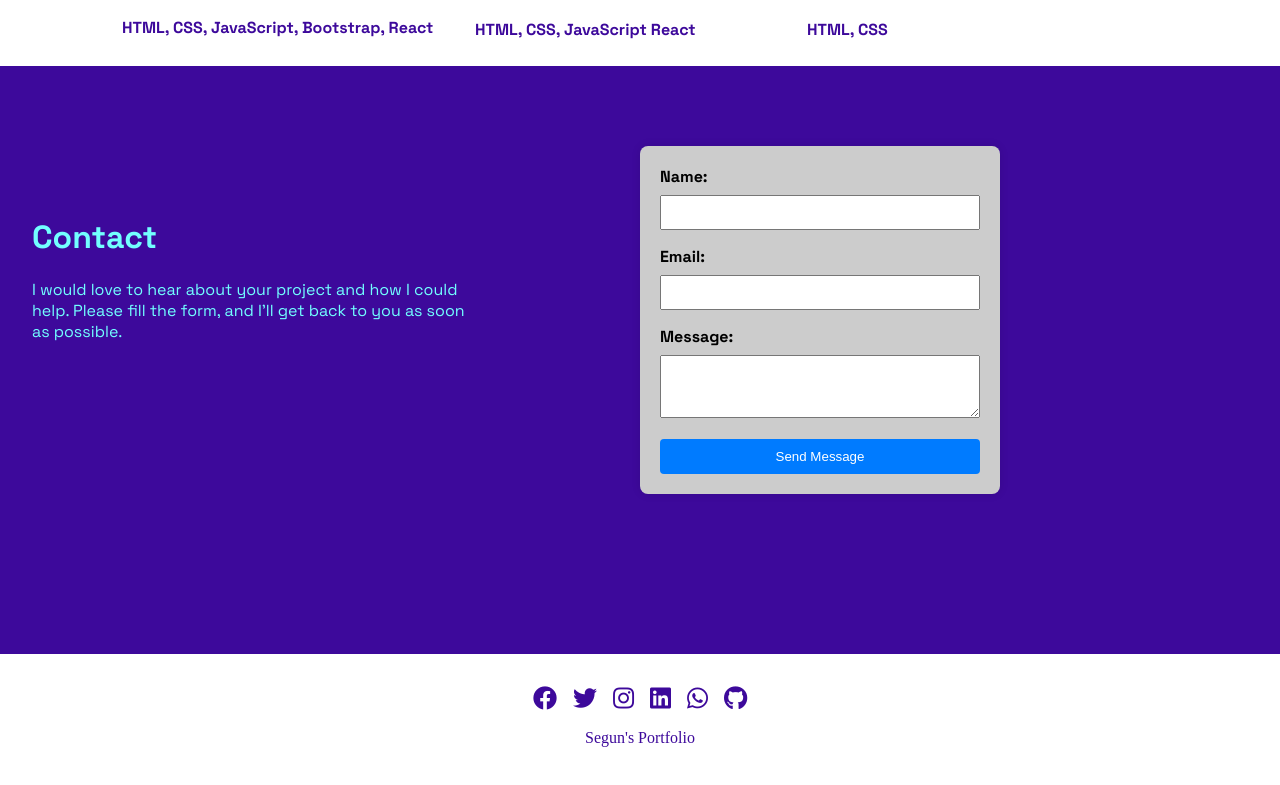
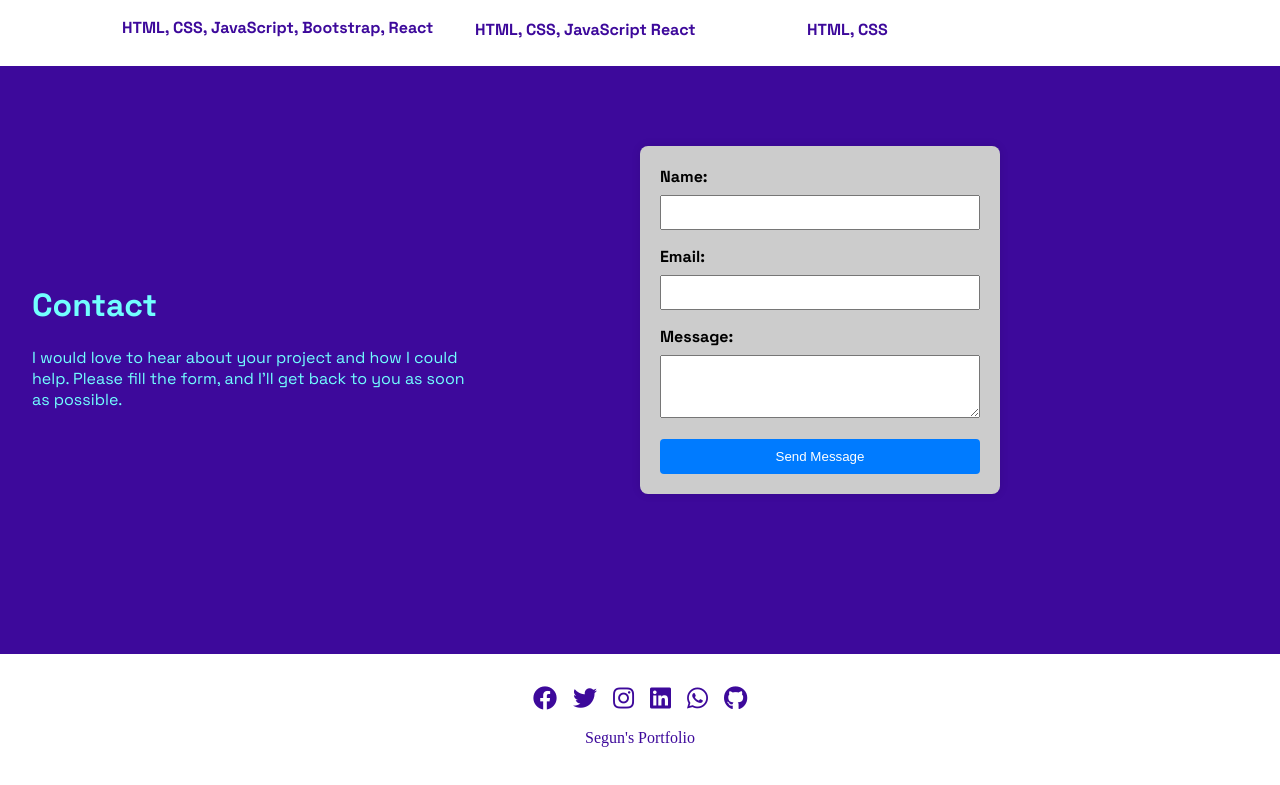
Before and after one commit to Segzyp1000/porfolio33, a React (Create React App) app: page / in a window 1280 px wide. Shown: the part 950-1735 px from the top of the page. Built offline with nearby package versions, Linux system fonts and the light colour scheme.

Commit message:
anotherone

```diff
--- a/src/components/Contact.js
+++ b/src/components/Contact.js
@@ -3,7 +3,7 @@ import '../style/Contact.css';
 
 const Contact = () => {
   return (
-    <div className='contact' id='contact'>
+    <div className='contact'>
         <div className='infopart'>
       <h1 className='contactme'>Contact</h1>
       <p>I would love to hear about your project and how I could help. Please fill the form, and I'll get back to you as soon as possible.</p>
--- a/src/style/Contact.css
+++ b/src/style/Contact.css
@@ -4,6 +4,9 @@
     grid-template-columns: repeat(2, 1fr);
     max-width: 100%;
     margin-top: 40px;
+    justify-content: center;
+    align-items: center;
+
   }
 
 .infopart {
@@ -60,6 +63,7 @@
     .contact {
         display: grid;
         grid-template-columns: 1fr;
+        margin-left: 5rem;
     }
 
     form {
```
